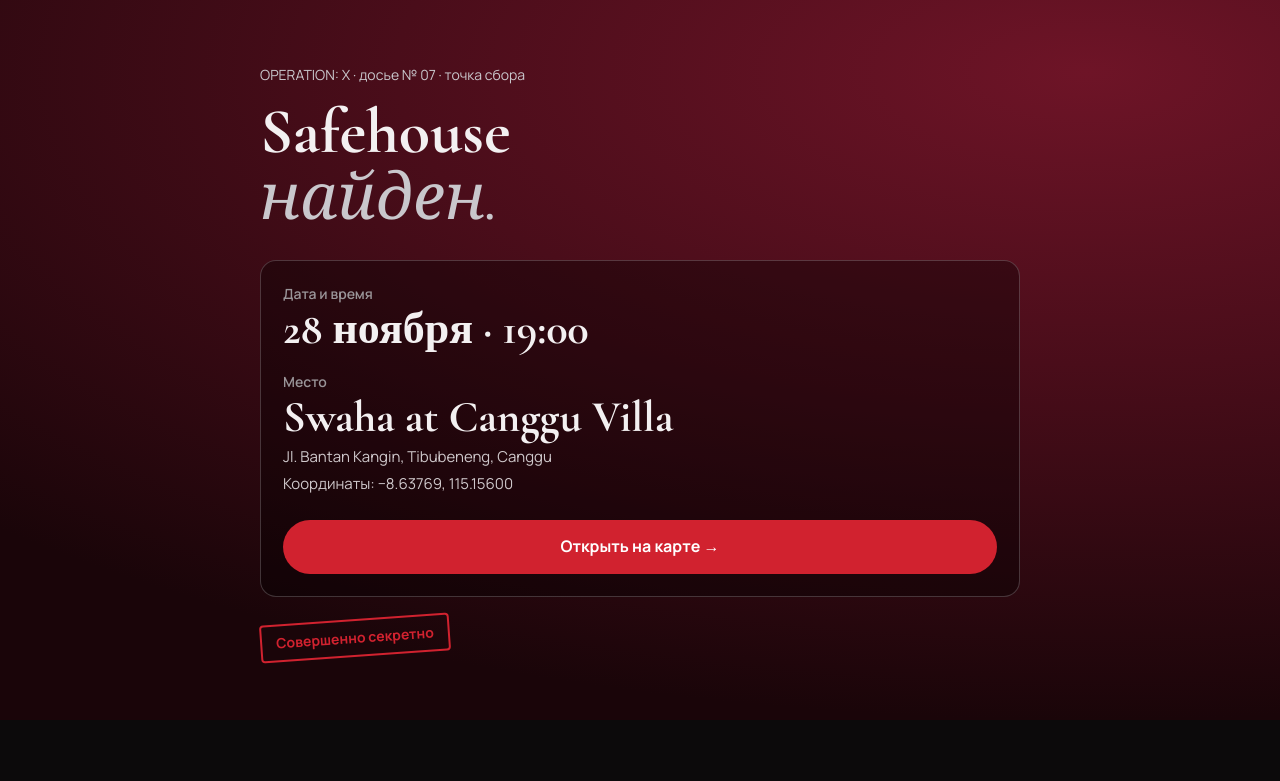
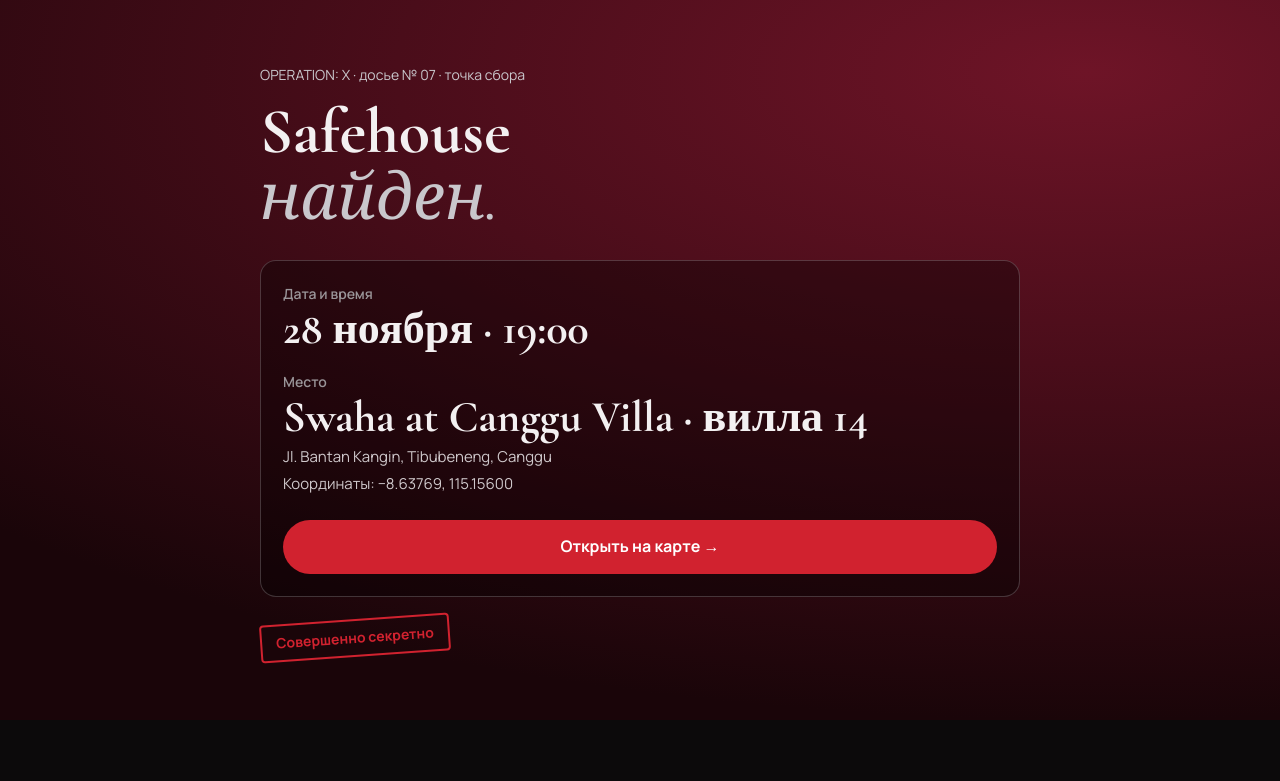
Before and after one commit to ksyuvlasova0220-ops/operation-x, a plain HTML site: page 0c52a152016d129a/index.html in a window 1280 px wide. Shown: the top 781 px of the page. Drawn offline with nearby package versions, Linux system fonts and the light colour scheme.

Commit message:
Safehouse: villa 14
Co-Authored-By: Claude Opus 5.5 <noreply@anthropic.com>
Claude-Session: https://claude.ai/code/session_01R4M2Yynj5SBikBVbENQ3AY

```diff
--- a/0c52a152016d129a/index.html
+++ b/0c52a152016d129a/index.html
@@ -41,7 +41,7 @@ footer p{color:var(--red);font-weight:700;margin:0}
     <h1>Safehouse<br><em>найден.</em></h1>
     <div class="slip">
       <div class="row"><b>Дата и время</b><span>28 ноября · 19:00</span></div>
-      <div class="row"><b>Место</b><span>Swaha at Canggu Villa</span><small>Jl. Bantan Kangin, Tibubeneng, Canggu</small><small>Координаты: −8.63769, 115.15600</small></div>
+      <div class="row"><b>Место</b><span>Swaha at Canggu Villa · вилла 14</span><small>Jl. Bantan Kangin, Tibubeneng, Canggu</small><small>Координаты: −8.63769, 115.15600</small></div>
       <a class="btn" href="https://www.google.com/maps/search/?api=1&query=-8.6376871%2C115.1560008&query_place_id=ChIJb3SUWgA50i0RfH08ca6FqRU" target="_blank" rel="noopener">Открыть на карте →</a>
     </div>
     <span class="stamp">Совершенно секретно</span>
```
